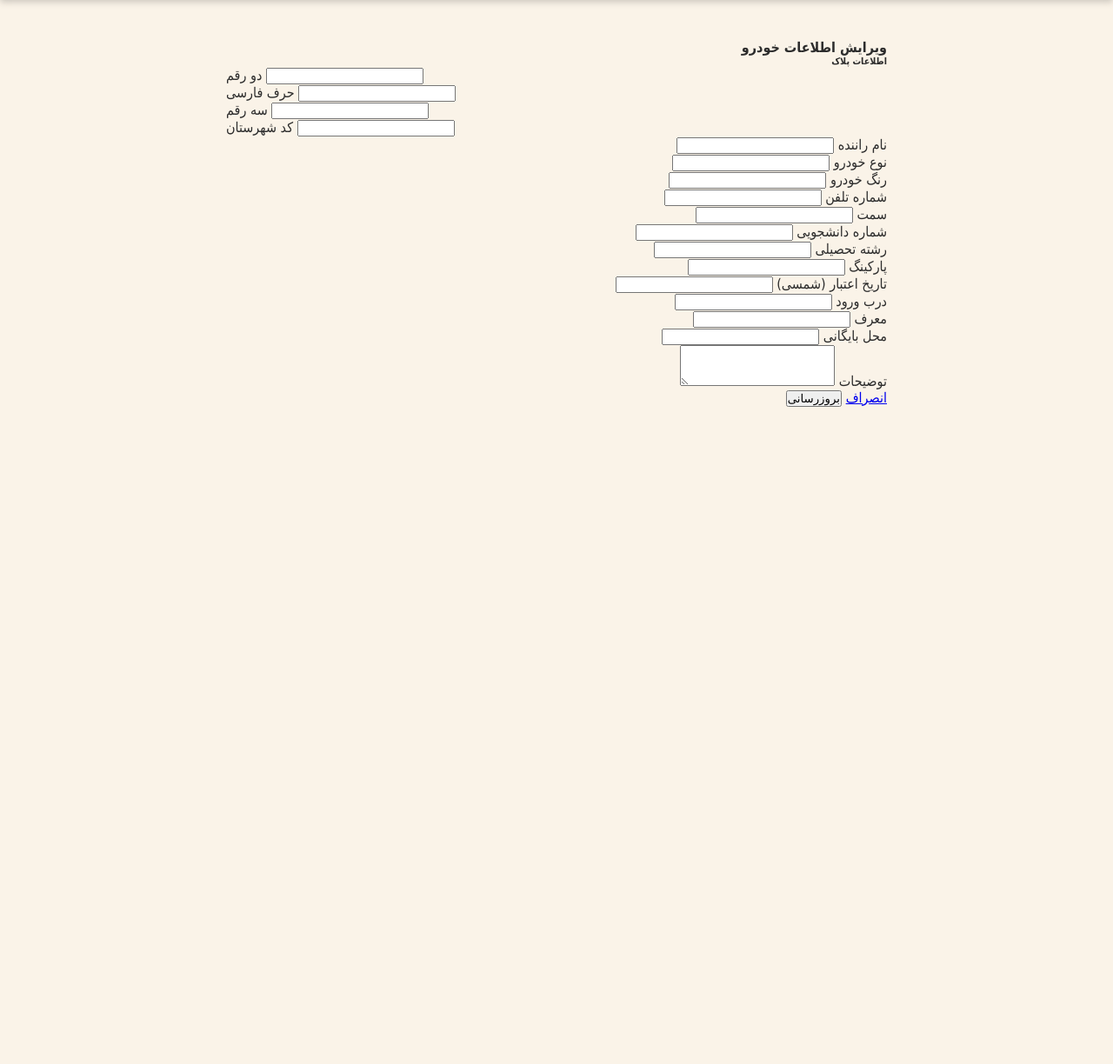
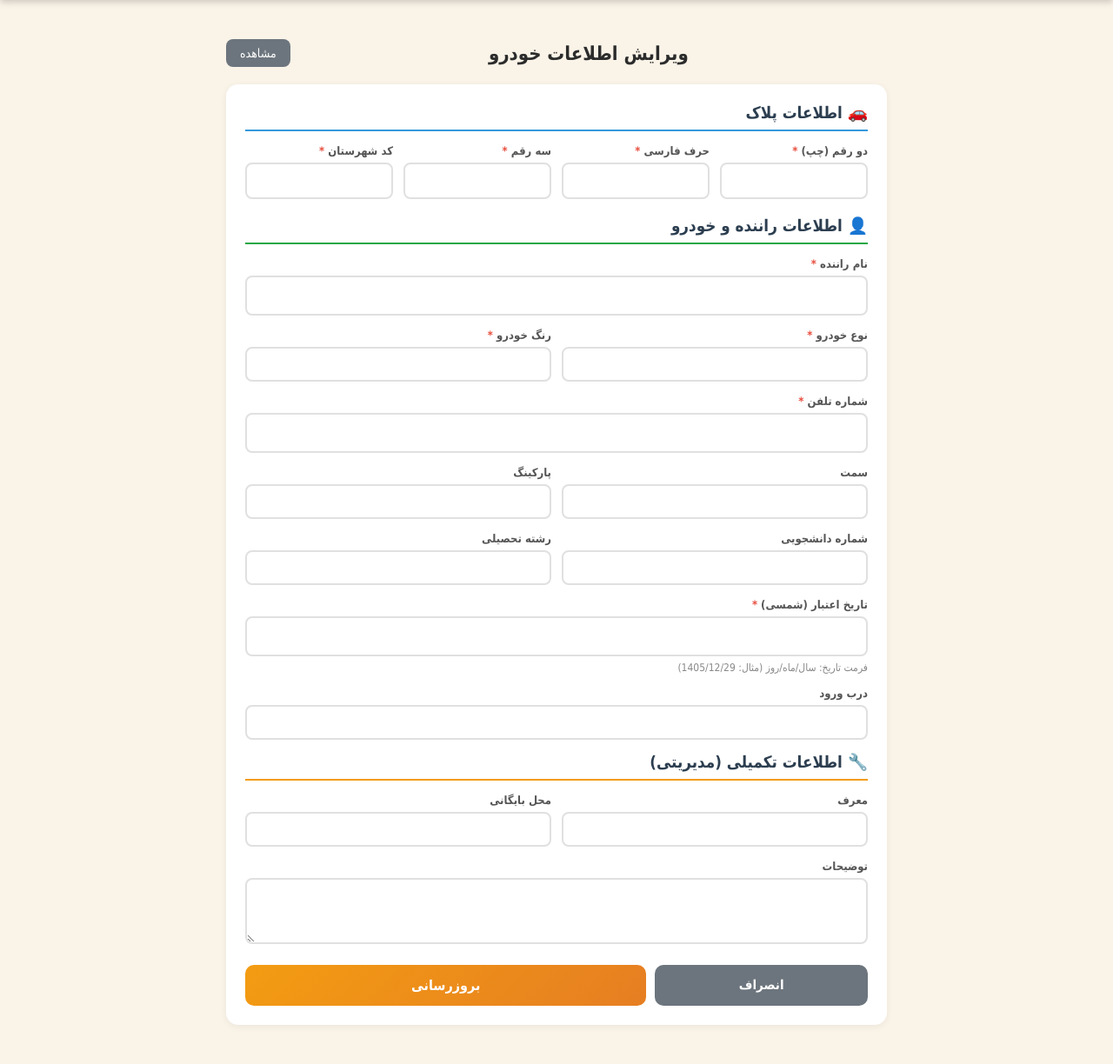
Before and after one commit to irancell939-dotcom/flask-notification-app, a Flask app: template templates/edit_vehicle.html in a window 1280 px wide. Shown: the part 74-1298 px from the top of the page at 87% size. Before the commit the page ends 542 px from the top, so only its background shows below. Run offline with Flask 3, Linux system fonts and the light colour scheme; the template is opened without the code that fills it, so the values that code supplies are empty.

Commit message:
Update edit_vehicle.html

```diff
--- a/templates/edit_vehicle.html
+++ b/templates/edit_vehicle.html
@@ -1,101 +1,184 @@
 {% extends "base.html" %}
 {% block title %}ویرایش خودرو{% endblock %}
+
 {% block content %}
-<div class="row justify-content-center">
-    <div class="col-md-8">
-        <div class="card shadow-sm">
-            <div class="card-header bg-warning text-dark">
-                <h4 class="mb-0"><i class="fas fa-edit"></i> ویرایش اطلاعات خودرو</h4>
+<div style="display: flex; justify-content: space-between; align-items: center; margin-bottom: 20px;">
+    <h1 class="page-title" style="margin: 0; flex: 1;">ویرایش اطلاعات خودرو</h1>
+    <a href="{{ url_for('vehicle_detail', id=vehicle.id) }}"
+       style="background: #6c757d; color: white; padding: 8px 16px; border-radius: 8px; text-decoration: none; font-size: 14px;">
+        مشاهده
+    </a>
 </div>
-            <div class="card-body">
-                <form method="POST">
-                    <h6 class="border-bottom pb-2 mb-3">اطلاعات پلاک</h6>
-                    <div class="row mb-3" dir="ltr">
-                        <div class="col-3">
-                            <label class="small">دو رقم</label>
-                            <input type="text" name="plate_1" class="form-control text-center"
-                                   value="{{ vehicle.plate_1 }}" maxlength="2" required>
+
+<div class="notification-card">
+    <form method="POST" action="{{ url_for('edit_vehicle', id=vehicle.id) }}">
+        <!-- بخش پلاک -->
+        <h3 style="margin-bottom: 15px; color: #2c3e50; border-bottom: 2px solid #3498db; padding-bottom: 8px;">
+            🚗 اطلاعات پلاک
+        </h3>
+
+        <div style="display: grid; grid-template-columns: repeat(auto-fit, minmax(120px, 1fr)); gap: 12px; margin-bottom: 20px;">
+            <div>
+                <label style="display: block; margin-bottom: 6px; font-weight: bold; color: #555; font-size: 13px;">
+                    دو رقم (چپ) <span style="color: #e74c3c;">*</span>
+                </label>
+                <input type="text" name="plate_1" required maxlength="2" value="{{ vehicle.plate_1 }}"
+                       style="width: 100%; padding: 10px; border: 2px solid #e0e0e0; border-radius: 8px; font-size: 15px; text-align: center; font-family: Tahoma;">
             </div>
-                        <div class="col-3">
-                            <label class="small">حرف فارسی</label>
-                            <input type="text" name="plate_2" class="form-control text-center"
-                                   value="{{ vehicle.plate_2 }}" maxlength="1" required>
+            <div>
+                <label style="display: block; margin-bottom: 6px; font-weight: bold; color: #555; font-size: 13px;">
+                    حرف فارسی <span style="color: #e74c3c;">*</span>
+                </label>
+                <input type="text" name="plate_2" required maxlength="1" value="{{ vehicle.plate_2 }}"
+                       style="width: 100%; padding: 10px; border: 2px solid #e0e0e0; border-radius: 8px; font-size: 15px; text-align: center; font-family: Tahoma;">
             </div>
-                        <div class="col-3">
-                            <label class="small">سه رقم</label>
-                            <input type="text" name="plate_3" class="form-control text-center"
-                                   value="{{ vehicle.plate_3 }}" maxlength="3" required>
+            <div>
+                <label style="display: block; margin-bottom: 6px; font-weight: bold; color: #555; font-size: 13px;">
+                    سه رقم <span style="color: #e74c3c;">*</span>
+                </label>
+                <input type="text" name="plate_3" required maxlength="3" value="{{ vehicle.plate_3 }}"
+                       style="width: 100%; padding: 10px; border: 2px solid #e0e0e0; border-radius: 8px; font-size: 15px; text-align: center; font-family: Tahoma;">
             </div>
-                        <div class="col-3">
-                            <label class="small">کد شهرستان</label>
-                            <input type="text" name="plate_4" class="form-control text-center"
-                                   value="{{ vehicle.plate_4 }}" maxlength="2" required>
+            <div>
+                <label style="display: block; margin-bottom: 6px; font-weight: bold; color: #555; font-size: 13px;">
+                    کد شهرستان <span style="color: #e74c3c;">*</span>
+                </label>
+                <input type="text" name="plate_4" required maxlength="2" value="{{ vehicle.plate_4 }}"
+                       style="width: 100%; padding: 10px; border: 2px solid #e0e0e0; border-radius: 8px; font-size: 15px; text-align: center; font-family: Tahoma;">
             </div>
         </div>
 
-                    <div class="row">
-                        <div class="col-md-6 mb-3">
-                            <label>نام راننده</label>
-                            <input type="text" name="driver_name" class="form-control" value="{{ vehicle.driver_name }}" required>
+        <!-- اطلاعات راننده و خودرو -->
+        <h3 style="margin-bottom: 15px; color: #2c3e50; border-bottom: 2px solid #28a745; padding-bottom: 8px;">
+            👤 اطلاعات راننده و خودرو
+        </h3>
+
+        <div style="margin-bottom: 15px;">
+            <label style="display: block; margin-bottom: 6px; font-weight: bold; color: #555; font-size: 13px;">
+                نام راننده <span style="color: #e74c3c;">*</span>
+            </label>
+            <input type="text" name="driver_name" required value="{{ vehicle.driver_name }}"
+                   style="width: 100%; padding: 12px; border: 2px solid #e0e0e0; border-radius: 8px; font-size: 15px; font-family: Tahoma;">
         </div>
-                        <div class="col-md-6 mb-3">
-                            <label>نوع خودرو</label>
-                            <input type="text" name="vehicle_type" class="form-control" value="{{ vehicle.vehicle_type }}" required>
+
+        <div style="display: grid; grid-template-columns: 1fr 1fr; gap: 12px; margin-bottom: 15px;">
+            <div>
+                <label style="display: block; margin-bottom: 6px; font-weight: bold; color: #555; font-size: 13px;">
+                    نوع خودرو <span style="color: #e74c3c;">*</span>
+                </label>
+                <input type="text" name="vehicle_type" required value="{{ vehicle.vehicle_type }}"
+                       style="width: 100%; padding: 10px; border: 2px solid #e0e0e0; border-radius: 8px; font-size: 14px; font-family: Tahoma;">
             </div>
-                        <div class="col-md-6 mb-3">
-                            <label>رنگ خودرو</label>
-                            <input type="text" name="color" class="form-control" value="{{ vehicle.color }}" required>
-                        </div>
-                        <div class="col-md-6 mb-3">
-                            <label>شماره تلفن</label>
-                            <input type="text" name="phone" class="form-control" value="{{ vehicle.phone }}" required>
-                        </div>
-                        <div class="col-md-6 mb-3">
-                            <label>سمت</label>
-                            <input type="text" name="position" class="form-control" value="{{ vehicle.position or '' }}">
-                        </div>
-                        <div class="col-md-6 mb-3">
-                            <label>شماره دانشجویی</label>
-                            <input type="text" name="student_id" class="form-control" value="{{ vehicle.student_id or '' }}">
-                        </div>
-                        <div class="col-md-6 mb-3">
-                            <label>رشته تحصیلی</label>
-                            <input type="text" name="major" class="form-control" value="{{ vehicle.major or '' }}">
-                        </div>
-                        <div class="col-md-6 mb-3">
-                            <label>پارکینگ</label>
-                            <input type="text" name="parking" class="form-control" value="{{ vehicle.parking or '' }}">
-                        </div>
-                        <div class="col-md-6 mb-3">
-                            <label>تاریخ اعتبار (شمسی)</label>
-                            <input type="text" name="validity_date" class="form-control"
-                                   value="{{ vehicle.get_shamsi_validity() }}" required>
-                        </div>
-                        <div class="col-md-6 mb-3">
-                            <label>درب ورود</label>
-                            <input type="text" name="entrance_gate" class="form-control" value="{{ vehicle.entrance_gate or '' }}">
-                        </div>
-                        <div class="col-md-6 mb-3">
-                            <label>معرف</label>
-                            <input type="text" name="referrer" class="form-control" value="{{ vehicle.referrer or '' }}">
-                        </div>
-                        <div class="col-md-6 mb-3">
-                            <label>محل بایگانی</label>
-                            <input type="text" name="archive_location" class="form-control" value="{{ vehicle.archive_location or '' }}">
-                        </div>
-                        <div class="col-12 mb-3">
-                            <label>توضیحات</label>
-                            <textarea name="description" class="form-control" rows="3">{{ vehicle.description or '' }}</textarea>
+            <div>
+                <label style="display: block; margin-bottom: 6px; font-weight: bold; color: #555; font-size: 13px;">
+                    رنگ خودرو <span style="color: #e74c3c;">*</span>
+                </label>
+                <input type="text" name="color" required value="{{ vehicle.color }}"
+                       style="width: 100%; padding: 10px; border: 2px solid #e0e0e0; border-radius: 8px; font-size: 14px; font-family: Tahoma;">
             </div>
         </div>
 
-                    <div class="d-flex justify-content-end gap-2">
-                        <a href="{{ url_for('vehicle_detail', id=vehicle.id) }}" class="btn btn-secondary">انصراف</a>
-                        <button type="submit" class="btn btn-warning">بروزرسانی</button>
+        <div style="margin-bottom: 15px;">
+            <label style="display: block; margin-bottom: 6px; font-weight: bold; color: #555; font-size: 13px;">
+                شماره تلفن <span style="color: #e74c3c;">*</span>
+            </label>
+            <input type="tel" name="phone" required value="{{ vehicle.phone }}"
+                   style="width: 100%; padding: 12px; border: 2px solid #e0e0e0; border-radius: 8px; font-size: 15px; font-family: Tahoma; direction: ltr; text-align: right;">
+        </div>
+
+        <div style="display: grid; grid-template-columns: 1fr 1fr; gap: 12px; margin-bottom: 15px;">
+            <div>
+                <label style="display: block; margin-bottom: 6px; font-weight: bold; color: #555; font-size: 13px;">
+                    سمت
+                </label>
+                <input type="text" name="position" value="{{ vehicle.position or '' }}"
+                       style="width: 100%; padding: 10px; border: 2px solid #e0e0e0; border-radius: 8px; font-size: 14px; font-family: Tahoma;">
+            </div>
+            <div>
+                <label style="display: block; margin-bottom: 6px; font-weight: bold; color: #555; font-size: 13px;">
+                    پارکینگ
+                </label>
+                <input type="text" name="parking" value="{{ vehicle.parking or '' }}"
+                       style="width: 100%; padding: 10px; border: 2px solid #e0e0e0; border-radius: 8px; font-size: 14px; font-family: Tahoma;">
+            </div>
+        </div>
+
+        <div style="display: grid; grid-template-columns: 1fr 1fr; gap: 12px; margin-bottom: 15px;">
+            <div>
+                <label style="display: block; margin-bottom: 6px; font-weight: bold; color: #555; font-size: 13px;">
+                    شماره دانشجویی
+                </label>
+                <input type="text" name="student_id" value="{{ vehicle.student_id or '' }}"
+                       style="width: 100%; padding: 10px; border: 2px solid #e0e0e0; border-radius: 8px; font-size: 14px; font-family: Tahoma;">
+            </div>
+            <div>
+                <label style="display: block; margin-bottom: 6px; font-weight: bold; color: #555; font-size: 13px;">
+                    رشته تحصیلی
+                </label>
+                <input type="text" name="major" value="{{ vehicle.major or '' }}"
+                       style="width: 100%; padding: 10px; border: 2px solid #e0e0e0; border-radius: 8px; font-size: 14px; font-family: Tahoma;">
+            </div>
+        </div>
+
+        <div style="margin-bottom: 15px;">
+            <label style="display: block; margin-bottom: 6px; font-weight: bold; color: #555; font-size: 13px;">
+                تاریخ اعتبار (شمسی) <span style="color: #e74c3c;">*</span>
+            </label>
+            <input type="text" name="validity_date" required value="{{ vehicle.get_shamsi_validity() }}"
+                   style="width: 100%; padding: 12px; border: 2px solid #e0e0e0; border-radius: 8px; font-size: 15px; font-family: Tahoma; direction: ltr; text-align: right;">
+            <p style="font-size: 12px; color: #888; margin-top: 6px;">
+                فرمت تاریخ: سال/ماه/روز (مثال: 1405/12/29)
+            </p>
+        </div>
+
+        <div style="margin-bottom: 15px;">
+            <label style="display: block; margin-bottom: 6px; font-weight: bold; color: #555; font-size: 13px;">
+                درب ورود
+            </label>
+            <input type="text" name="entrance_gate" value="{{ vehicle.entrance_gate or '' }}"
+                   style="width: 100%; padding: 10px; border: 2px solid #e0e0e0; border-radius: 8px; font-size: 14px; font-family: Tahoma;">
+        </div>
+
+        <!-- فیلدهای مدیریتی -->
+        <h3 style="margin-bottom: 15px; color: #2c3e50; border-bottom: 2px solid #f39c12; padding-bottom: 8px;">
+            🔧 اطلاعات تکمیلی (مدیریتی)
+        </h3>
+
+        <div style="display: grid; grid-template-columns: 1fr 1fr; gap: 12px; margin-bottom: 15px;">
+            <div>
+                <label style="display: block; margin-bottom: 6px; font-weight: bold; color: #555; font-size: 13px;">
+                    معرف
+                </label>
+                <input type="text" name="referrer" value="{{ vehicle.referrer or '' }}"
+                       style="width: 100%; padding: 10px; border: 2px solid #e0e0e0; border-radius: 8px; font-size: 14px; font-family: Tahoma;">
+            </div>
+            <div>
+                <label style="display: block; margin-bottom: 6px; font-weight: bold; color: #555; font-size: 13px;">
+                    محل بایگانی
+                </label>
+                <input type="text" name="archive_location" value="{{ vehicle.archive_location or '' }}"
+                       style="width: 100%; padding: 10px; border: 2px solid #e0e0e0; border-radius: 8px; font-size: 14px; font-family: Tahoma;">
+            </div>
+        </div>
+
+        <div style="margin-bottom: 20px;">
+            <label style="display: block; margin-bottom: 6px; font-weight: bold; color: #555; font-size: 13px;">
+                توضیحات
+            </label>
+            <textarea name="description" rows="3"
+                      style="width: 100%; padding: 12px; border: 2px solid #e0e0e0; border-radius: 8px; font-size: 14px; font-family: Tahoma; resize: vertical;">{{ vehicle.description or '' }}</textarea>
+        </div>
+
+        <div style="display: flex; gap: 10px; flex-wrap: wrap;">
+            <a href="{{ url_for('vehicle_detail', id=vehicle.id) }}"
+               style="flex: 1; min-width: 120px; background: #6c757d; color: white; padding: 14px; border-radius: 10px; text-decoration: none; text-align: center; font-weight: bold; font-size: 15px;">
+                انصراف
+            </a>
+            <button type="submit"
+                    style="flex: 2; min-width: 140px; background: linear-gradient(135deg, #f39c12, #e67e22); color: white; padding: 14px; border: none; border-radius: 10px; font-size: 16px; font-weight: bold; cursor: pointer; font-family: Tahoma;">
+                بروزرسانی
+            </button>
         </div>
     </form>
 </div>
-        </div>
-    </div>
-</div>
 {% endblock %}
```
Lines whose indentation alone changed are shown as unchanged.
